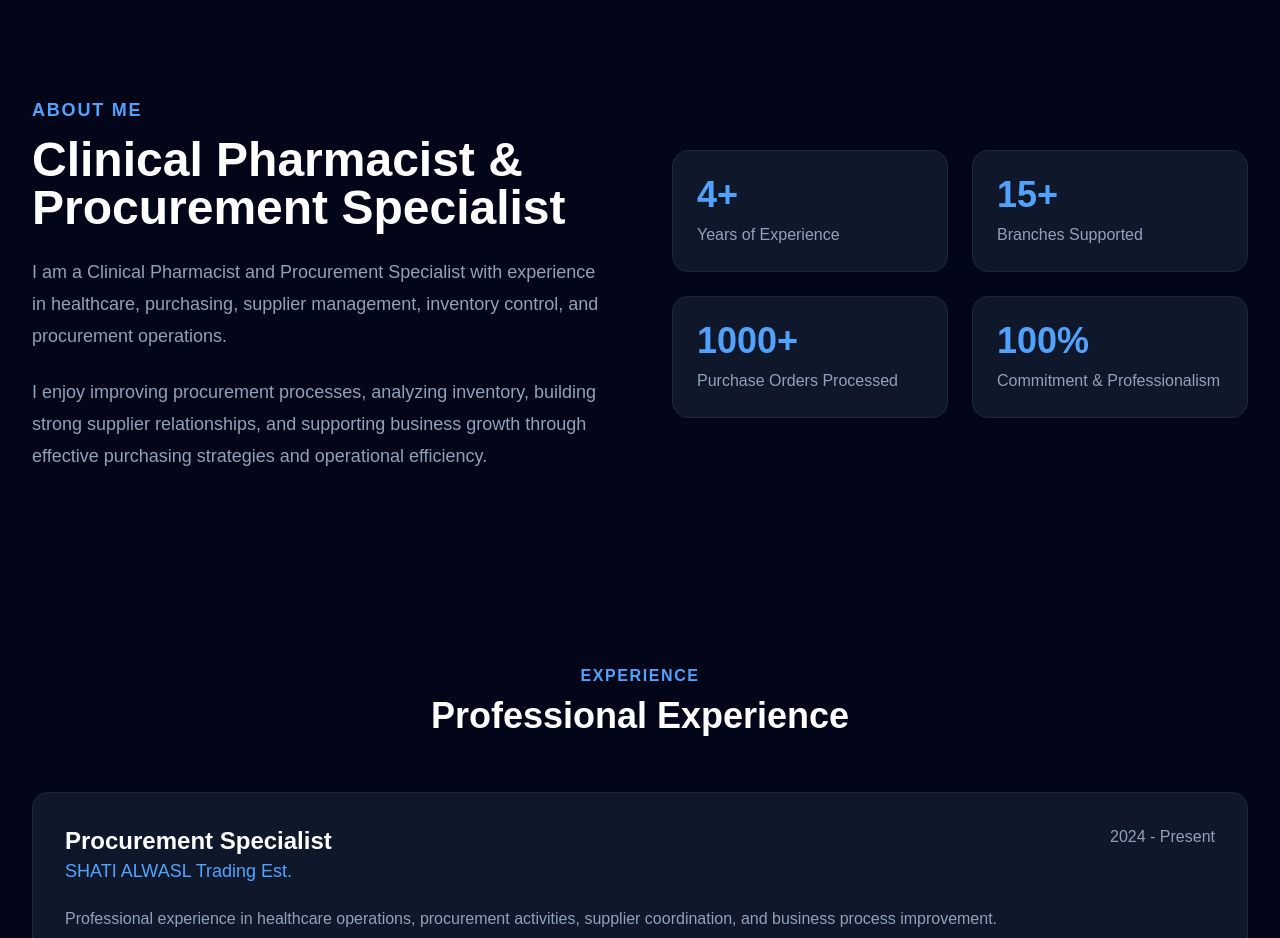
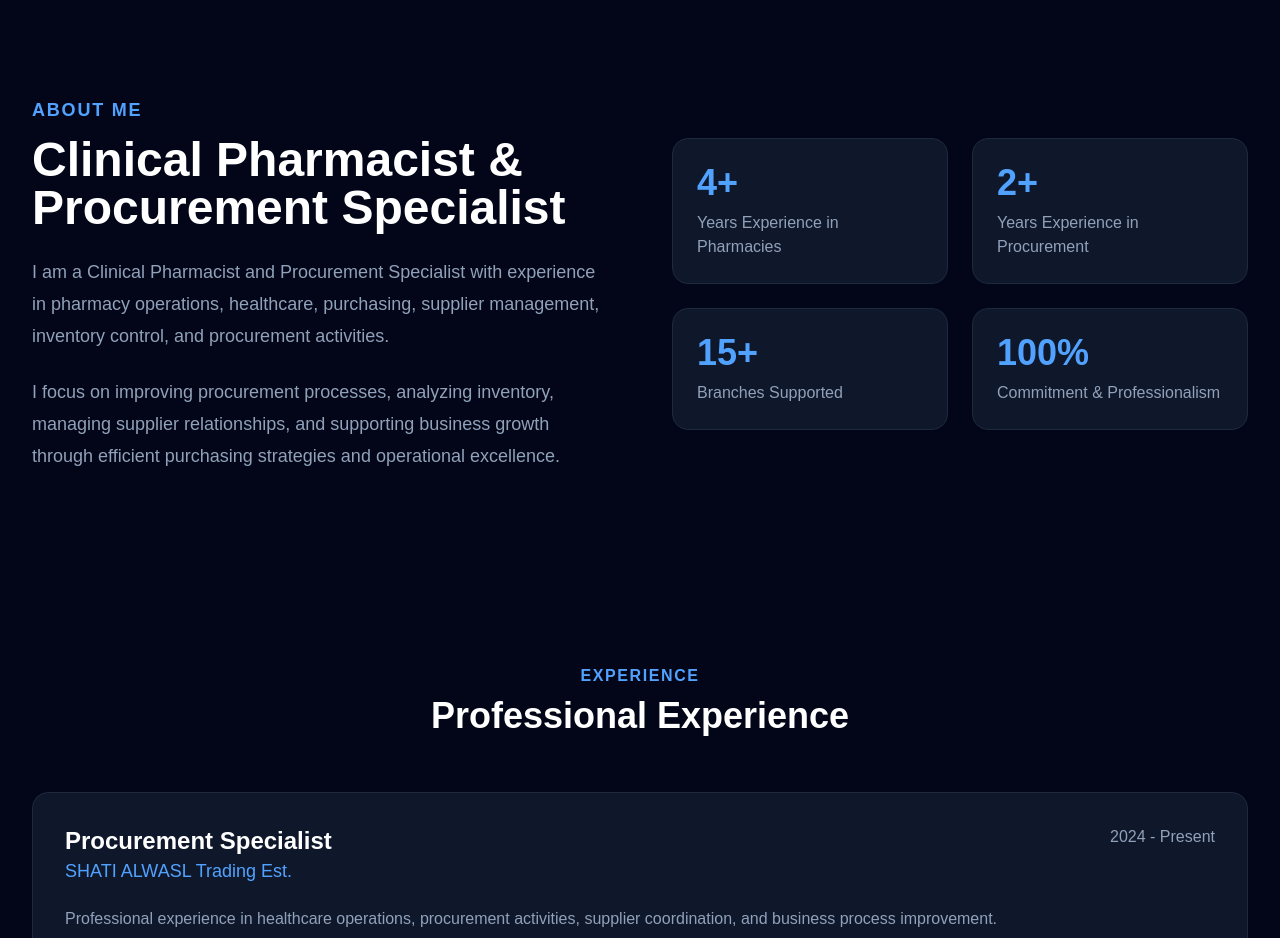
Before and after one commit to abdullahshatialwasl-sys/abdullah-portfolio, a Next.js app: page / in a window 1280 px wide. Shown: the part 800-1738 px from the top of the page. Built offline with nearby package versions, Linux system fonts and the light colour scheme.

Commit message:
Update About section experience details

```diff
--- a/components/About.tsx
+++ b/components/About.tsx
@@ -20,15 +20,14 @@ export default function About() {
 
           <p className="text-slate-400 text-lg leading-8 mb-6">
             I am a Clinical Pharmacist and Procurement Specialist with
-            experience in healthcare, purchasing, supplier management,
-            inventory control, and procurement operations.
+            experience in pharmacy operations, healthcare, purchasing,
+            supplier management, inventory control, and procurement activities.
           </p>
 
           <p className="text-slate-400 text-lg leading-8">
-            I enjoy improving procurement processes, analyzing inventory,
-            building strong supplier relationships, and supporting business
-            growth through effective purchasing strategies and operational
-            efficiency.
+            I focus on improving procurement processes, analyzing inventory,
+            managing supplier relationships, and supporting business growth
+            through efficient purchasing strategies and operational excellence.
           </p>
         </div>
 
@@ -38,7 +37,14 @@ export default function About() {
           <div className="bg-slate-900 border border-slate-800 rounded-2xl p-6 hover:border-blue-500 transition">
             <h3 className="text-4xl font-bold text-blue-400">4+</h3>
             <p className="text-slate-400 mt-2">
-              Years of Experience
+              Years Experience in Pharmacies
+            </p>
+          </div>
+
+          <div className="bg-slate-900 border border-slate-800 rounded-2xl p-6 hover:border-blue-500 transition">
+            <h3 className="text-4xl font-bold text-blue-400">2+</h3>
+            <p className="text-slate-400 mt-2">
+              Years Experience in Procurement
             </p>
           </div>
 
@@ -46,13 +52,6 @@ export default function About() {
             <h3 className="text-4xl font-bold text-blue-400">15+</h3>
             <p className="text-slate-400 mt-2">
               Branches Supported
-            </p>
-          </div>
-
-          <div className="bg-slate-900 border border-slate-800 rounded-2xl p-6 hover:border-blue-500 transition">
-            <h3 className="text-4xl font-bold text-blue-400">1000+</h3>
-            <p className="text-slate-400 mt-2">
-              Purchase Orders Processed
             </p>
           </div>
 
```
